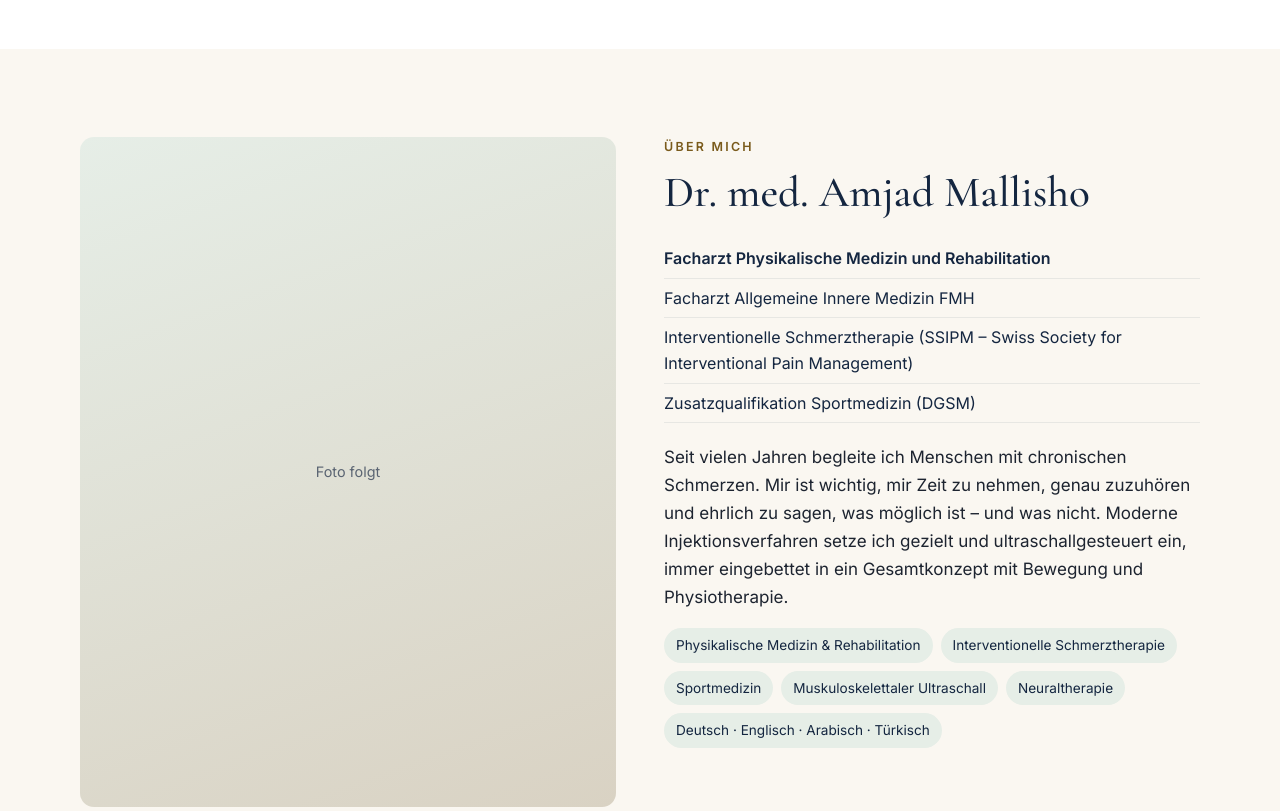
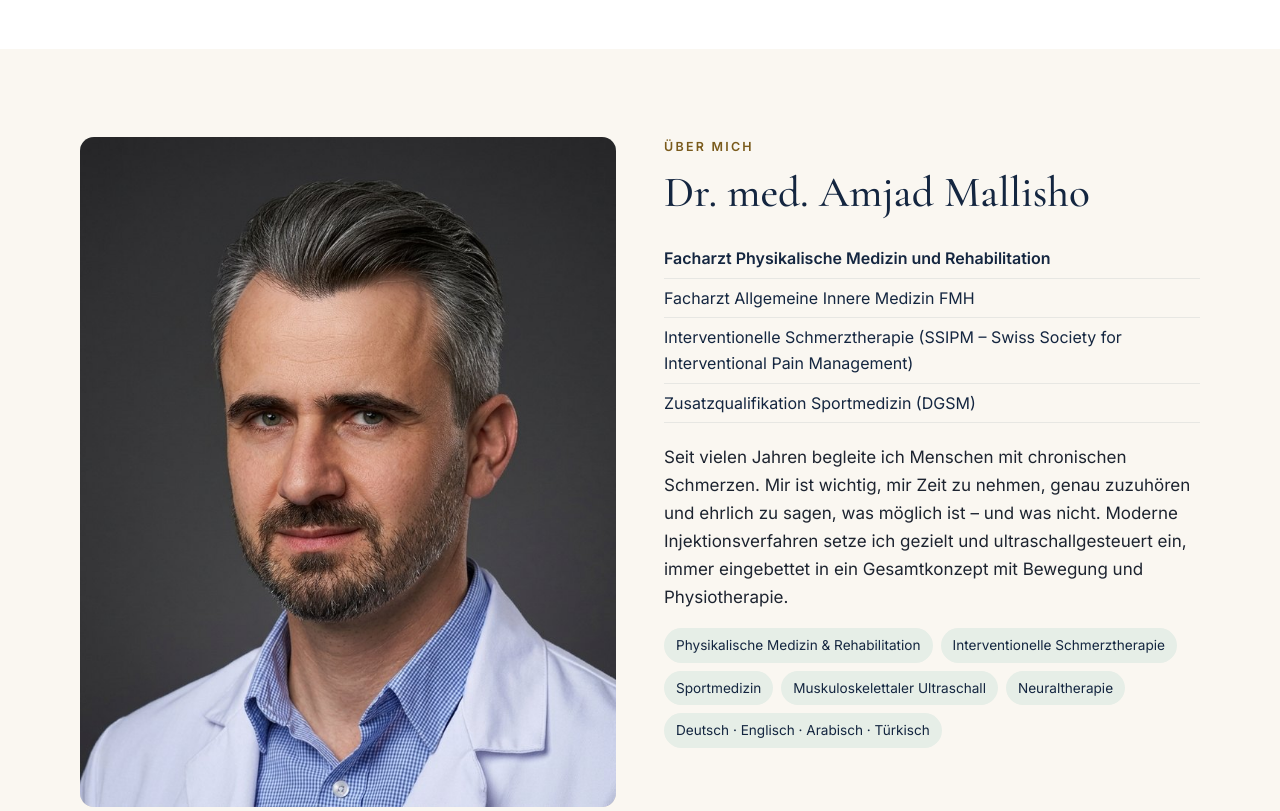
Before and after one commit to amjadm82-cloud/serena-lux-website, a plain HTML site: page index.html in a window 1280 px wide. Shown: the part 8520-9331 px from the top of the page. Drawn offline with nearby package versions, Linux system fonts and the light colour scheme.

Commit message:
Serena Care: neues SC-Logo, Portraitfoto in Über mich
Co-Authored-By: Claude Opus 5.5 <noreply@anthropic.com>
Claude-Session: https://claude.ai/code/session_018g9Sncy3CapToH3Mv6JBtF

```diff
--- a/index.html
+++ b/index.html
@@ -311,8 +311,7 @@
 <section class="section" id="ueber-mich">
   <div class="container grid-2">
     <div class="portrait">
-      <!-- Foto hier einsetzen: <img src="assets/img/portrait.jpg" alt="Portrait"> -->
-      <span>Foto folgt</span>
+      <img src="assets/img/portrait.jpg" alt="Dr. med. Amjad Mallisho" width="720" height="900" loading="lazy">
     </div>
     <div>
       <span class="eyebrow">Über mich</span>
```
Also changed, not shown: assets/img/favicon.png, assets/img/logo-full-care.png (added), assets/img/logo-mark.png, assets/img/portrait.jpg (added).
